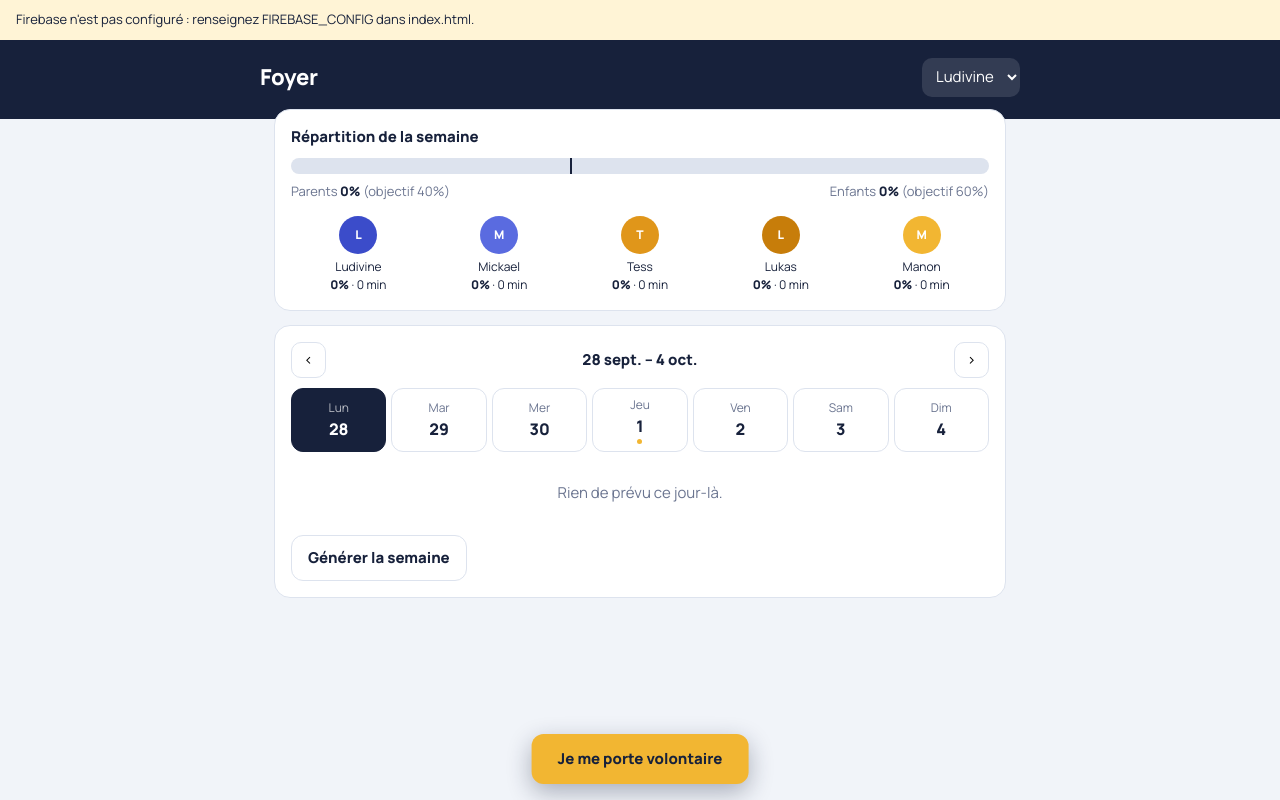
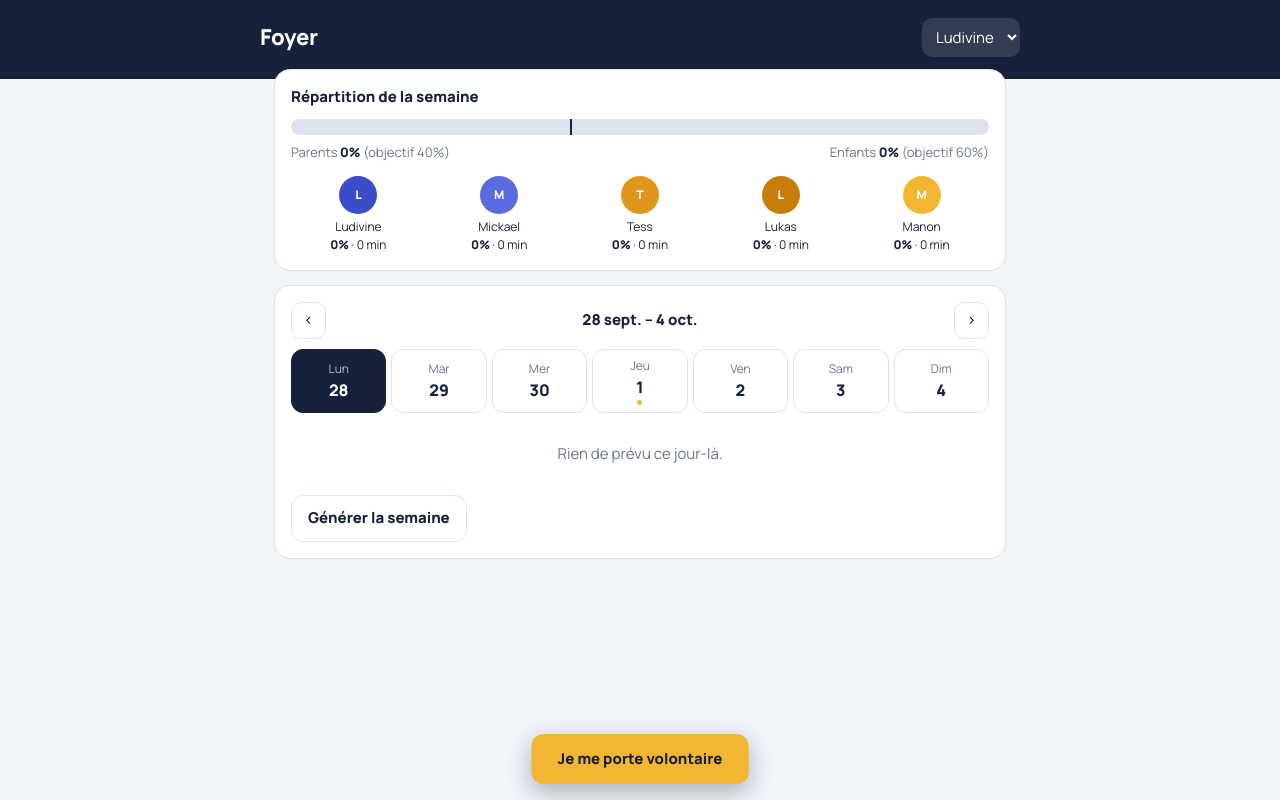
Before and after one commit to lukasprn2/foyer, a plain HTML site: page index.html in a window 1280 px wide. Drawn offline with Linux system fonts and the light colour scheme; no server answers.

Commit message:
Update index.html

```diff
--- a/index.html
+++ b/index.html
@@ -67,7 +67,7 @@ label{display:block;font-weight:600;font-size:13px;margin:12px 0 6px}
 <script src="https://www.gstatic.com/firebasejs/10.12.2/firebase-app-compat.js"></script>
 <script src="https://www.gstatic.com/firebasejs/10.12.2/firebase-firestore-compat.js"></script>
 <script>
-const FIREBASE_CONFIG={apiKey:"VOTRE_API_KEY",authDomain:"VOTRE_PROJET.firebaseapp.com",projectId:"VOTRE_PROJET",appId:"VOTRE_APP_ID"};
+const FIREBASE_CONFIG={apiKey:"AIzaSyAVhnfrGW1Vfo1OdieQU5juPOh7qQEoB4M",authDomain:"foyer-ceb09.firebaseapp.com",projectId:"foyer-ceb09",storageBucket:"foyer-ceb09.firebasestorage.app",messagingSenderId:"71842787982",appId:"1:71842787982:web:04f8e6c7bc205c4b528fdf"};
 const M=[{id:'ludivine',n:'Ludivine',p:1,c:'#3b4cca'},{id:'mickael',n:'Mickael',p:1,c:'#5a6be0'},{id:'tess',n:'Tess',c:'#e0961a'},{id:'lukas',n:'Lukas',c:'#c77d0a'},{id:'manon',n:'Manon',c:'#f2b632'}];
 // Tâches récurrentes : nom, minutes, jours (0=lundi), heure
 const R=[['Préparer le dîner',45,[0,1,2,3,4,5,6],'18:30'],['Vaisselle',20,[0,1,2,3,4,5,6],'19:45'],['Sortir les poubelles',10,[1,4],'18:00'],['Aspirateur',30,[2,5],'17:00'],['Lessive et étendage',30,[0,3],'18:30'],['Salle de bain',40,[5],'10:00'],['Courses',60,[5],'09:30'],['Ranger le salon',15,[0,2,4,6],'17:30']];
```
